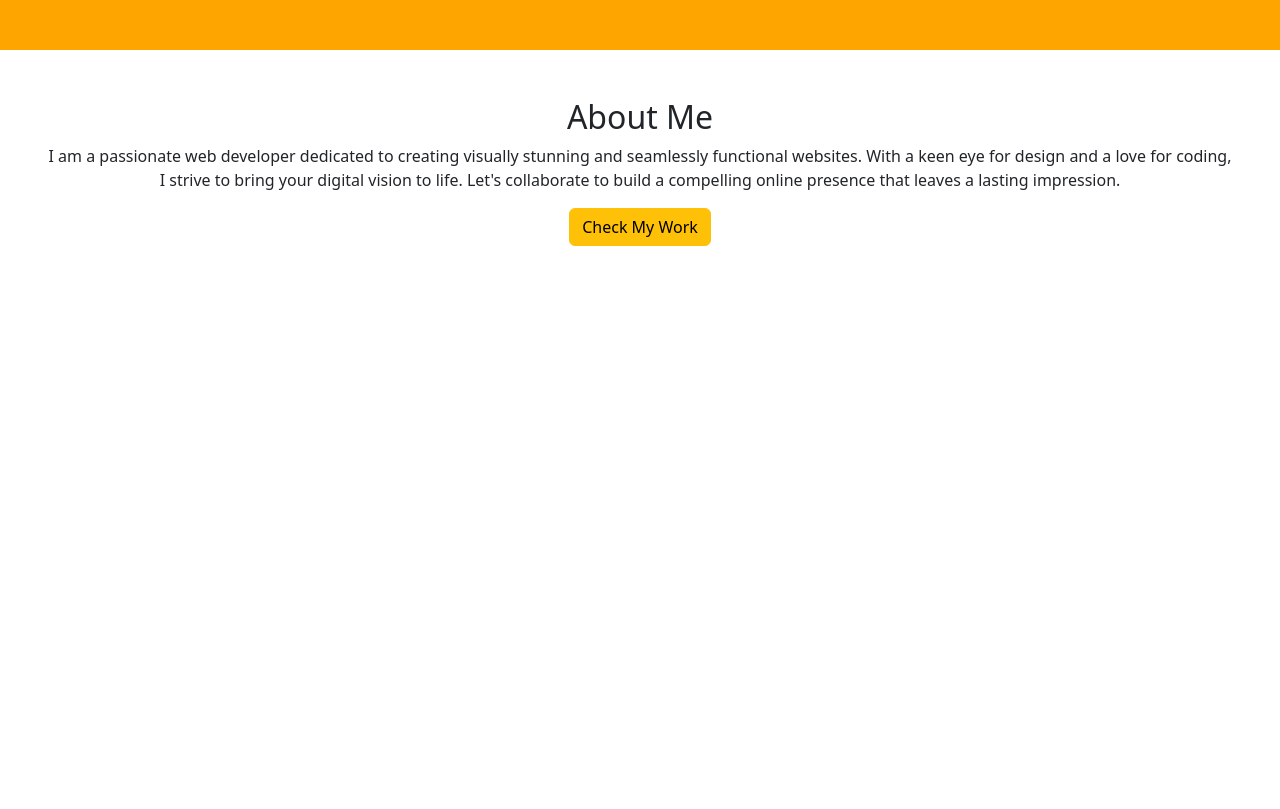
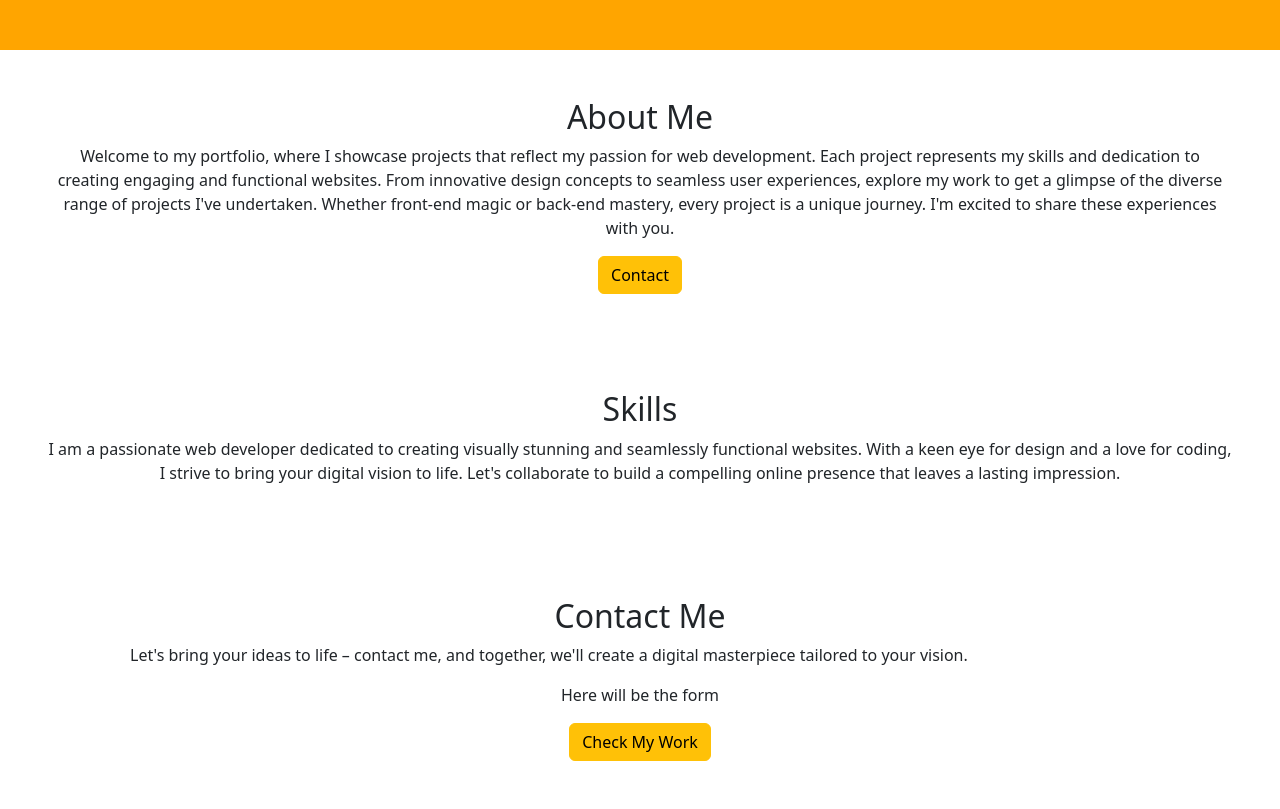
Before and after one commit to rober-web/Bootstrap-Portfolio, a plain HTML site: page index.html in a window 1280 px wide. Shown: the part 806-1615 px from the top of the page. Before the commit the page ends 1100 px from the top, so only its background shows below. Drawn offline with nearby package versions, Linux system fonts and the light colour scheme.

Commit message:
Added subsequent sections 'work, skills, contact, and footer

```diff
--- a/css/style.css
+++ b/css/style.css
@@ -1,79 +1,65 @@
 :root {
+  /*Hero Section variables for all sizes */
+
   --main-background-color: rgb(255, 165, 0);
   --hero-picture-xs: 70vw;
   --hero-picture-sm: 60vw;
   --hero-picture-md: 50vw;
   --hero-picture-lg: 30vw;
-
-  --hero-height-xs:auto;
+  --hero-height-xs: auto;
   --hero-height-lg: 100vh;
-}
-
-
-
-
-
-.bg-main-background-color {
-  background-color: var(--main-background-color);
 }
 
 * {
   box-sizing: border-box;
 }
 
-.hero-picture-md {
+/* Primary background color, will be applied on the main parts of the design */
+
+.bg-main-background-color {
+  background-color: var(--main-background-color);
 }
 
-#hero {
-
-}
+/****************************** MEDIA QUERIES ********************************/
 
 /* Extra Small (xs) - Default: Up to 576px */
 @media (min-width: 0px) and (max-width: 575.98px) {
-  /* Your styles for extra small screens go here */
-
   .hero-picture-xs {
     width: var(--hero-picture-xs);
   }
 
-  .hero-height-xs{
+  .hero-height-xs {
     height: var(--hero-height-xs);
   }
 }
 
+/****************************** SM ********************************/
 
 /* Small (sm) - Media Query: @media (min-width: 576px) */
 @media (min-width: 576px) and (max-width: 767.98px) {
-    /* Your styles for small screens go here */
   .hero-picture-xs {
     width: var(--hero-picture-sm);
   }
-
 }
 
+/****************************** MD ********************************/
 
 /* Medium (md) - Media Query: @media (min-width: 768px) */
 @media (min-width: 768px) and (max-width: 991.98px) {
-    /* Your styles for medium screens go here */
-
   .hero-picture-md {
     max-width: var(--hero-picture-md);
   }
-
-
-
 }
 
-/* Large (lg) - Media Query: @media (min-width: 992px) */
+/****************************** LG ********************************/
+
+/* Large (lg) - Media Query: @media (max-width: 2024px) */
 @media (min-width: 992px) and (max-width: 2024px) {
-  /* Your styles for large screens go here */
-
   .hero-picture-lg {
     max-width: var(--hero-picture-lg);
   }
 
-  .hero-height-lg{
+  .hero-height-lg {
     height: var(--hero-height-lg) !important;
   }
-
 }
--- a/index.html
+++ b/index.html
@@ -49,10 +49,11 @@
                     class="rounded-circle hero-picture img-thumbnail hero-picture-xs hero-picture-sm hero-picture-md hero-picture-lg"
                     alt="Avatar Image">
             </div>
-            <div class="col-xs-12 col-lg-6 p-3 text-center d-flex flex-column justify-content-center align-items-center">
+            <div
+                class="col-xs-12 col-lg-6 p-3 text-center d-flex flex-column justify-content-center align-items-center">
                 <h1>Hello, I'm Roberto</h1>
                 <p>Crafting Astonishing Websites to Knock Out Your Digital Goals.</p>
-                <a href="#about" class="btn btn-warning" >Check My Work</a>
+                <a href="#about" class="btn btn-warning">Check My Work</a>
             </div>
         </div>
     </div>
@@ -68,16 +69,58 @@
             </div>
             <div class="col-xs-12 d-flex flex-column justify-content-center align-items-center">
                 <p class="text-center">
-                    I am a passionate web developer dedicated to creating visually stunning and seamlessly functional websites.
+                    Welcome to my portfolio, where I showcase projects that reflect my passion for web development.
+                    Each project represents my skills and dedication to creating engaging and functional websites.
+                    From innovative design concepts to seamless user experiences, explore my work to get a glimpse of
+                    the diverse range of projects I've undertaken. Whether front-end magic or back-end mastery,
+                    every project is a unique journey. I'm excited to share these experiences with you.
+                </p>
+                <button class="btn btn-warning">Contact</button>
+            </div>
+        </div>
+    </div>
+
+    <!--skills-->
+
+    <div id="skills" class="container-fluid d-flex flex-column justify-content-center align-items-center p-5">
+        <div class="row">
+            <div class="col-xs-12">
+                <h2 class="text-center">Skills</h2>
+            </div>
+            <div class="col-xs-12 d-flex flex-column justify-content-center align-items-center">
+                <p class="text-center">
+                    I am a passionate web developer dedicated to creating visually stunning and seamlessly functional
+                    websites.
                     With a keen eye for design and a love for coding,
                     I strive to bring your digital vision to life. Let's collaborate to build a
                     compelling online presence that leaves a lasting impression.
+                </p>
+            </div>
+        </div>
+    </div>
+
+    <!--contact-->
+
+    <div id="contact" class="container-fluid d-flex flex-column justify-content-center align-items-center p-5">
+        <div class="row">
+            <div class="col-xs-12">
+                <h2 class="text-center">Contact Me</h2>
+                <p>
+                    Let's bring your ideas to life – contact me, and together, we'll create a
+                    digital masterpiece tailored to your vision.
+                </p>
+            </div>
+            <div class="col-xs-12 d-flex flex-column justify-content-center align-items-center">
+                <p class="text-center">
+                    Here will be the form
                 </p>
                 <button class="btn btn-warning">Check My Work</button>
             </div>
         </div>
     </div>
+    <footer class="footer">
 
+    </footer>
     <script src="https://cdn.jsdelivr.net/npm/@popperjs/core@2.11.8/dist/umd/popper.min.js"
         integrity="sha384-I7E8VVD/ismYTF4hNIPjVp/Zjvgyol6VFvRkX/vR+Vc4jQkC+hVqc2pM8ODewa9r"
         crossorigin="anonymous"></script>
--- a/js/functions.js
+++ b/js/functions.js
@@ -1,7 +1,8 @@
-$(document).ready(function(){
+/*Cross browser functionality to smooth scrolling*/
+
+$(document).ready(function () {
   // Add smooth scrolling to all links
-    $("a").on('click', function(event) {
-
+  $("a").on("click", function (event) {
     // Make sure this.hash has a value before overriding default behavior
     if (this.hash !== "") {
       // Prevent default anchor click behavior
@@ -12,13 +13,16 @@ $(document).ready(function(){
 
       // Using jQuery's animate() method to add smooth page scroll
       // The optional number (800) specifies the number of milliseconds it takes to scroll to the specified area
-        $('html, body').animate({
-          scrollTop: $(hash).offset().top
-        }, 800, function(){
-
+      $("html, body").animate(
+        {
+          scrollTop: $(hash).offset().top,
+        },
+        800,
+        function () {
           // Add hash (#) to URL when done scrolling (default click behavior)
           window.location.hash = hash;
-        });
+        }
+      );
     } // End if
   });
 });
```
Lines whose indentation alone changed are shown as unchanged.
